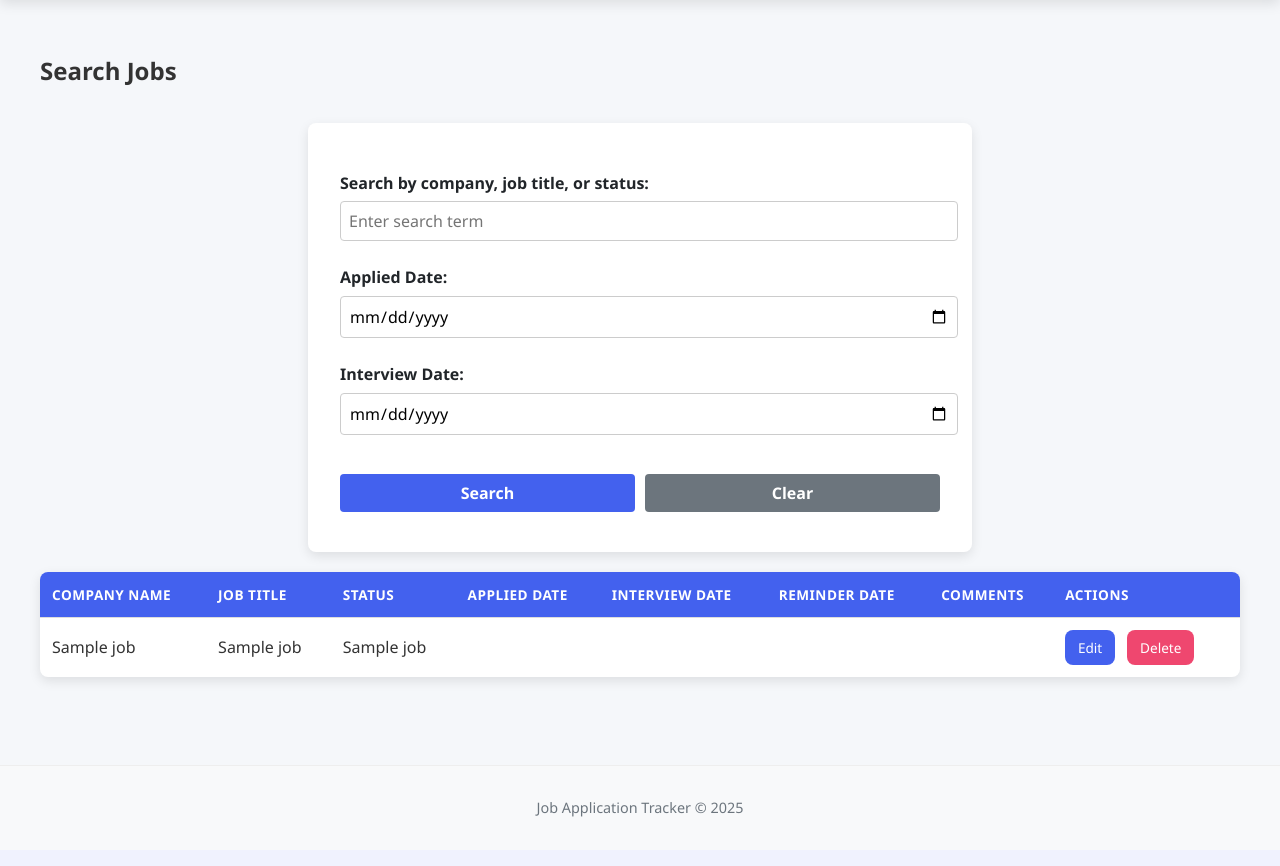
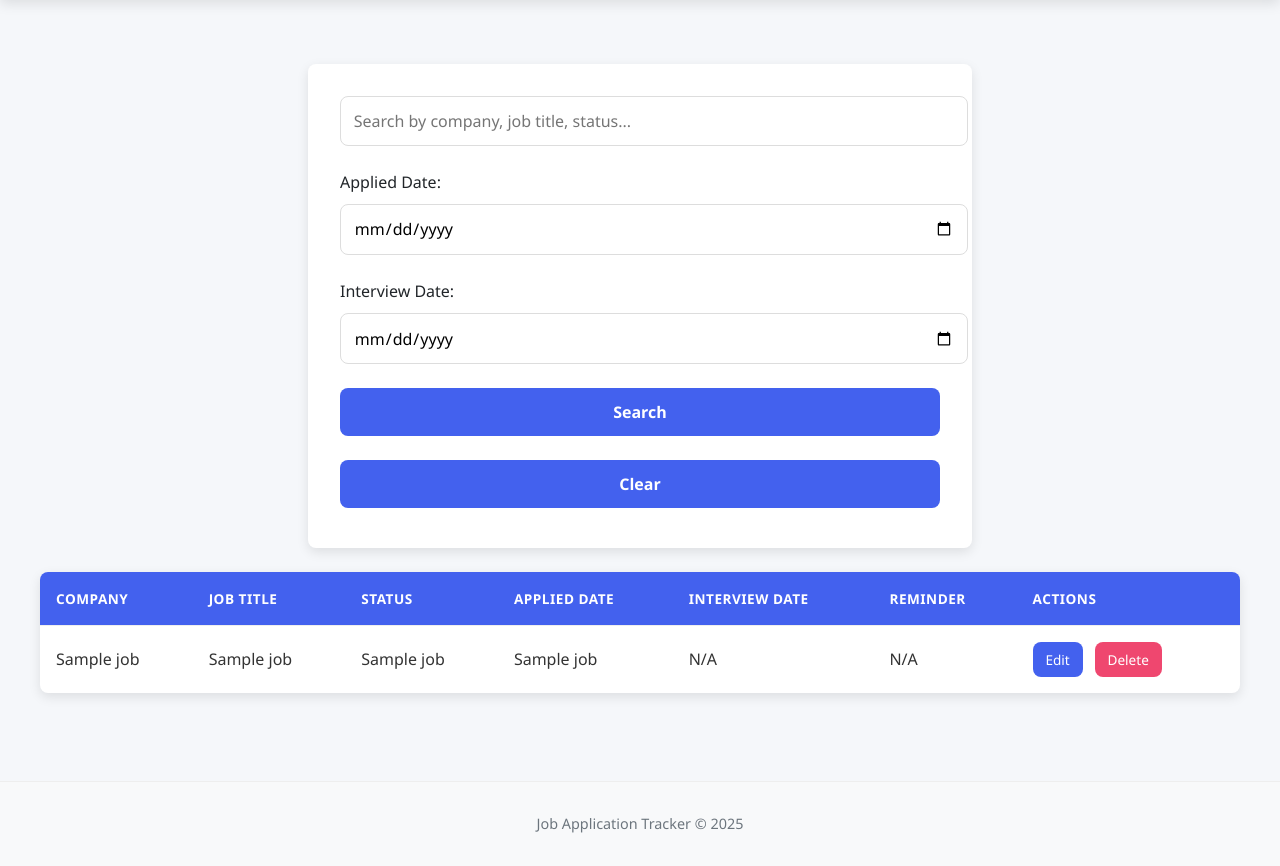
Before and after one commit to Navya-Sri-A/ease-job-track, a Flask app: template code/templates/search.html in a window 1280 px wide. Shown: the part 84-950 px from the top of the page. Before the commit the page ends 901 px from the top, so only its background shows below. Run offline with Flask 3, Linux system fonts and the light colour scheme; the template is opened without the code that fills it: most values are stand-ins (such as "Sample title", 1, 10 or a date in 2020).

Commit message:
Changes in the search so it can clear the date

```diff
--- a/code/templates/search.html
+++ b/code/templates/search.html
@@ -1,42 +1,49 @@
-{% extends "base.html" %}
-{% block content %}
-<h2>Search Jobs</h2>
-
+{% extends "base.html" %} {% block content %}
 <!-- Search Form -->
-<form method="GET" action="{{ url_for('search_jobs') }}" class="search-form">
-  <div class="form-group">
-    <label for="search_query">Search by company, job title, or status:</label>
-    <input type="text" id="search_query" name="search_query" placeholder="Enter search term" value="{{ request.args.get('search_query', '') }}">
-  </div>
-
-  <div class="form-group">
-    <label for="applied_date">Applied Date:</label>
-    <input type="date" id="applied_date" name="applied_date" value="{{ request.args.get('applied_date', '') }}">
-  </div>
-
-  <div class="form-group">
-    <label for="interview_date">Interview Date:</label>
-    <input type="date" id="interview_date" name="interview_date" value="{{ request.args.get('interview_date', '') }}">
-  </div>
-
-  <div class="form-actions">
-    <button type="submit" class="btn-search">Search</button>
-    <button type="reset" class="btn-clear">Clear</button>
+<form
+  method="GET"
+  action="{{ url_for('search_jobs') }}"
+  class="search-form"
+  id="searchForm"
+>
+  <!-- Search by Company, Job Title, or Status -->
+  <input
+    type="text"
+    name="search_query"
+    placeholder="Search by company, job title, status..."
+    value="{{ request.args.get('search_query', '') }}"
+  />
+  <!-- Serach by Applied Date  -->
+  <label for="applied_date">Applied Date:</label>
+  <input
+    type="date"
+    name="applied_date"
+    id="applied_date"
+    value="{{ request.args.get('applied_date', '') }}"
+  />
+  <!-- Search by Interview Date -->
+  <label for="interview_date">Interview Date:</label>
+  <input
+    type="date"
+    name="interview_date"
+    id="interview_date"
+    value="{{ request.args.get('interview_date', '') }}"
+  />
+  <div class="form-buttons">
+    <button type="submit">Search</button>
+    <button type="button" onclick="clearSearch()">Clear</button>
   </div>
 </form>
-
-<!-- Search Results -->
 {% if jobs %}
-<table class="search-results">
+<table>
   <thead>
     <tr>
-      <th>Company Name</th>
+      <th>Company</th>
       <th>Job Title</th>
       <th>Status</th>
       <th>Applied Date</th>
       <th>Interview Date</th>
-      <th>Reminder Date</th>
-      <th>Comments</th>
+      <th>Reminder</th>
       <th>Actions</th>
     </tr>
   </thead>
@@ -46,15 +53,12 @@
       <td>{{ job[1] }}</td>
       <td>{{ job[2] }}</td>
       <td>{{ job[3] }}</td>
-      <td>{{ job[4] or '' }}</td>
-      <td>{{ job[5] or '' }}</td>
-      <td>{{ job[6] or '' }}</td>
-      <td>{{ job[7] or '' }}</td>
+      <td>{{ job[4] }}</td>
+      <td>{{ job[5] or 'N/A' }}</td>
+      <td>{{ job[6] or 'N/A' }}</td>
       <td>
-        <!-- Edit Button -->
-        <a href="{{ url_for('edit_job', id=job[0]) }}" class="btn-edit">Edit</a>
-        <!-- Delete Button -->
-        <a href="{{ url_for('delete_job', id=job[0]) }}" class="btn-delete" onclick="return confirm('Are you sure you want to delete this job?');">Delete</a>
+        <a href="{{ url_for('edit_job', id=job[0]) }}">Edit</a>
+        <a href="{{ url_for('delete_job', id=job[0]) }}">Delete</a>
       </td>
     </tr>
     {% endfor %}
@@ -63,4 +67,11 @@
 {% else %}
 <p>No jobs found matching your search criteria.</p>
 {% endif %}
+<script>
+  function clearSearch() {
+    // Reset the form fields
+    document.getElementById("searchForm").reset();
+    window.location.href = "{{ url_for('search_jobs') }}";
+  }
+</script>
 {% endblock %}
```
